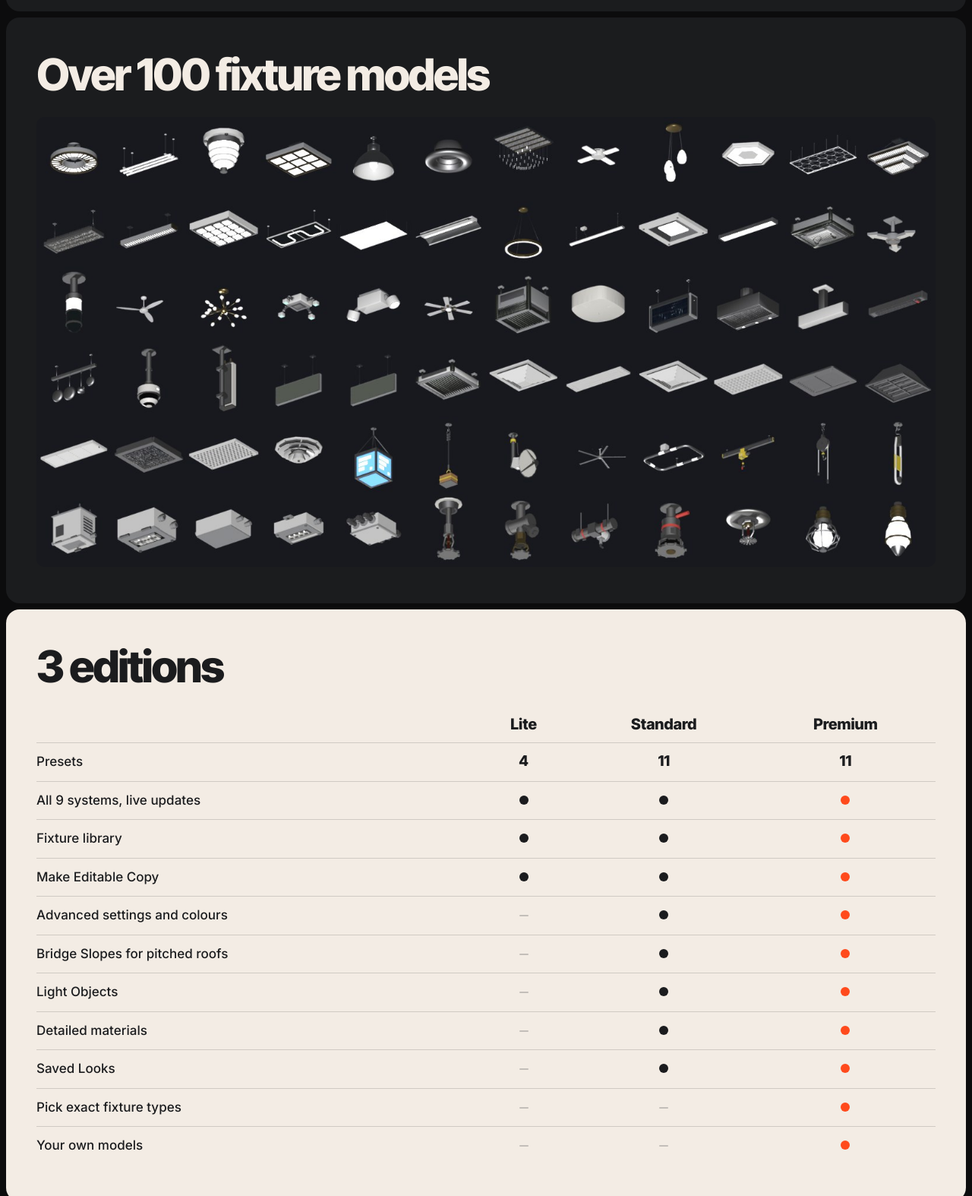
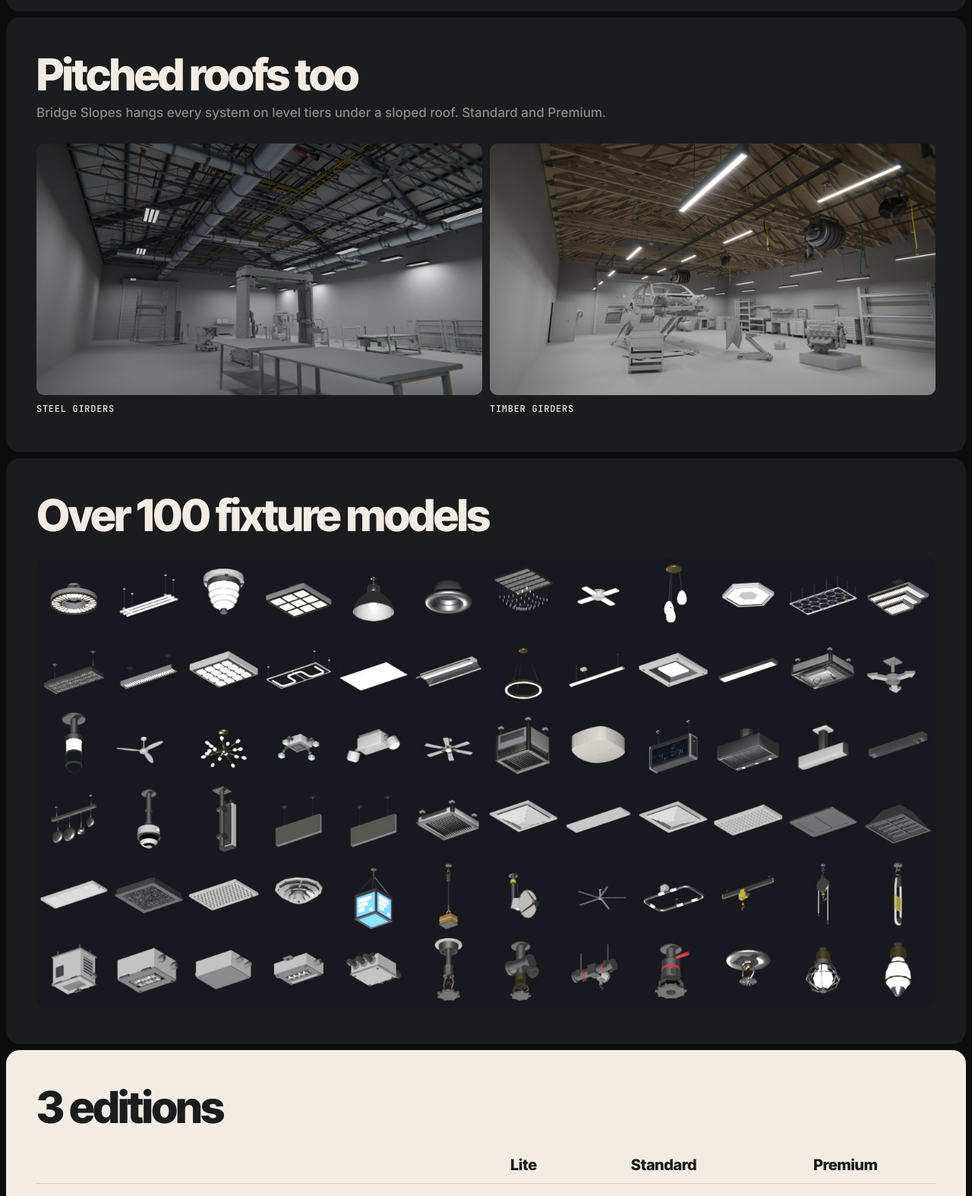
Before and after one commit to meow42421/overhead-store, a plain HTML site: page index.html in a window 1280 px wide. Shown: the part 5254-6828 px from the top of the page at 76% size. Drawn offline with Linux system fonts and the light colour scheme.

Commit message:
Each preset in its own room, Bridge Slopes section
Co-Authored-By: Claude <noreply@anthropic.com>

```diff
--- a/index.html
+++ b/index.html
@@ -153,6 +153,15 @@
 </section>
 
 <section class="tile on-ink">
+  <h2>Pitched roofs too</h2>
+  <p class="sub">Bridge Slopes hangs every system on level tiers under a sloped roof. Standard and Premium.</p>
+  <div class="pics">
+    <figure><img src="img/bridge_steel.jpg" alt="Ducts, trays and lights on steel girders that span a pitched steel roof"><figcaption class="cap"><b>Steel girders</b></figcaption></figure>
+    <figure><img src="img/bridge_timber.jpg" alt="Lights and reels on timber girders under a pitched wood roof"><figcaption class="cap"><b>Timber girders</b></figcaption></figure>
+  </div>
+</section>
+
+<section class="tile on-ink">
   <h2>Over 100 fixture models</h2>
   <div class="pics"><figure class="wide"><img src="img/fixtures.jpg" alt="A sheet of 72 of the fixture models"></figure></div>
 </section>
```
Also changed, not shown: img/bridge_steel.jpg (added), img/bridge_timber.jpg (added), img/hero.jpg, img/preset_datacenter.jpg, img/preset_garage.jpg, img/preset_hospital.jpg, img/preset_industrial.jpg, img/preset_kitchen.jpg, img/preset_metal_building.jpg, img/preset_office.jpg, img/preset_parking.jpg, img/preset_pole_barn.jpg, img/preset_warehouse.jpg, img/preset_workshop.jpg.
